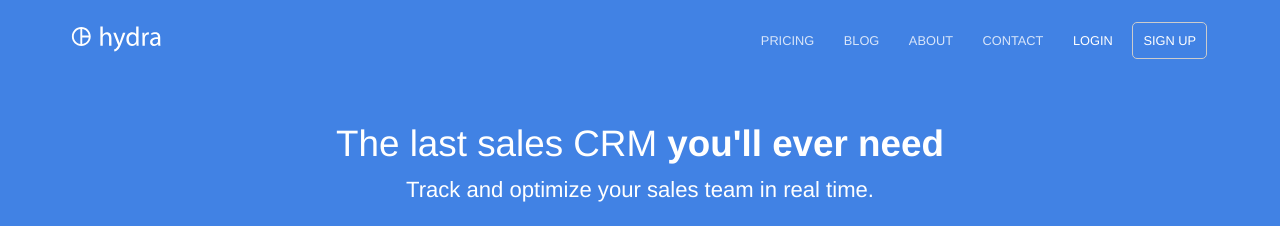
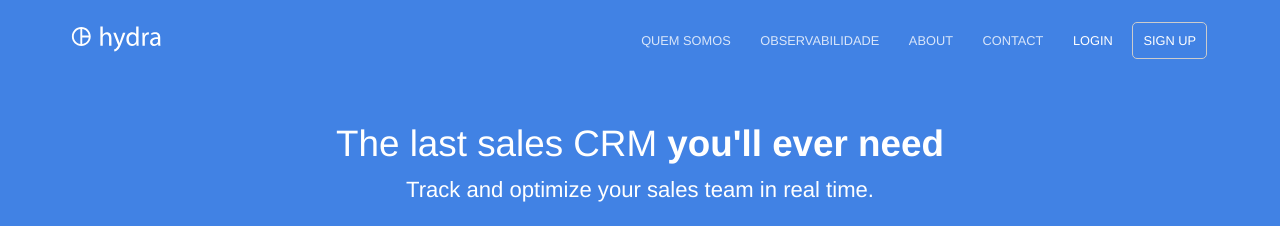
Before and after one commit to montd-io/montd, a Jekyll site: the page built from index.html, in a window 1280 px wide and 900 px high. Shown: the top 226 px of the window. Built offline with Jekyll 4.4.1, drawn with Linux system fonts in a browser that asks for light colours.

Commit message:
Update navigation.yml

```diff
--- a/_data/navigation.yml
+++ b/_data/navigation.yml
@@ -1,9 +1,9 @@
-- name: Pricing
-  link: /pricing/
+- name: Quem somos
+  link: /quemsomos/
   new_window: false
   highlight: false
-- name: Blog
-  link: /blog/
+- name: Observabilidade
+  link: /Observabilidade/
   new_window: false
   highlight: false
 - name: About
```
